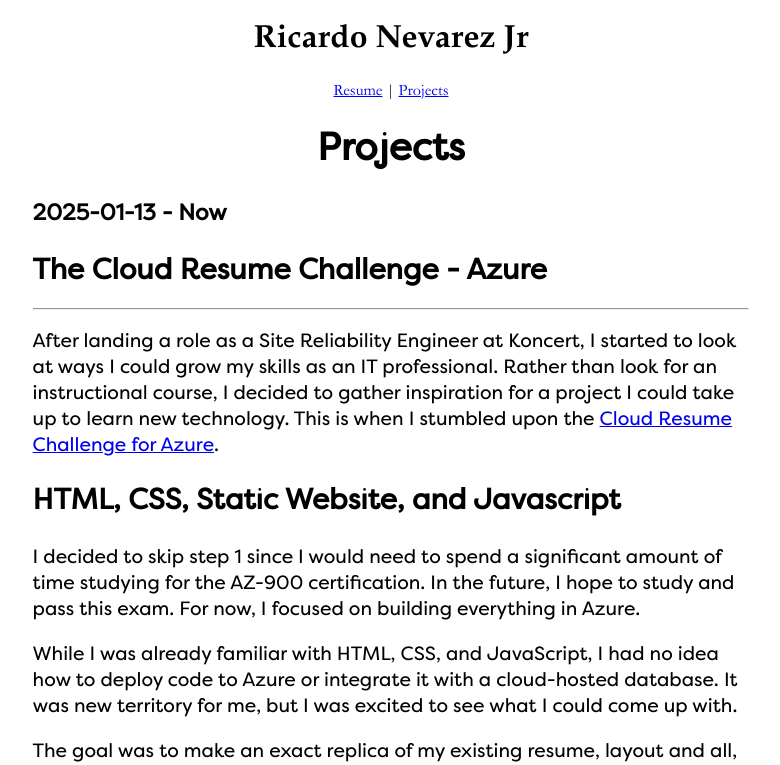
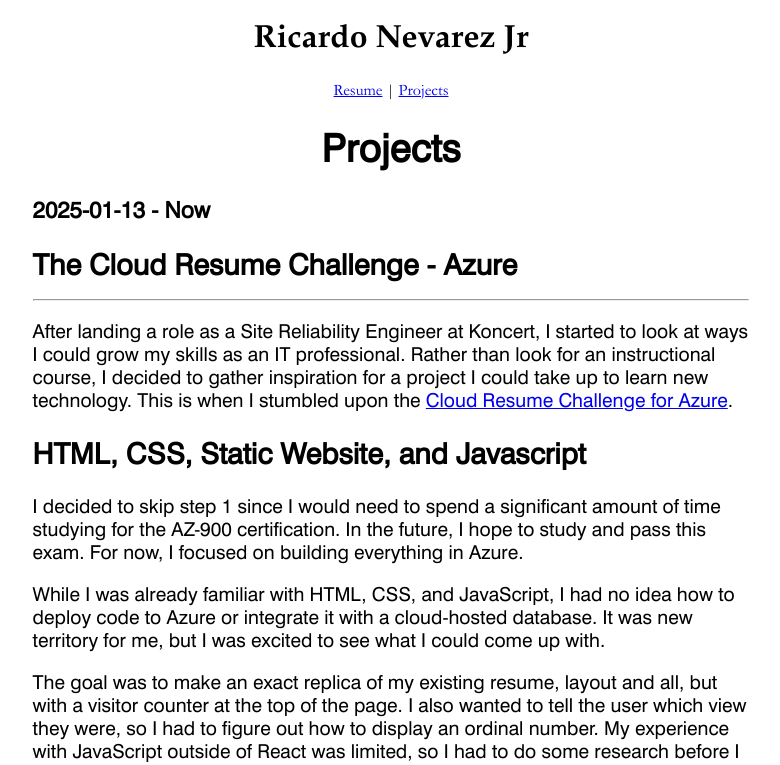
Before and after one commit to rnevarez-cloud/resume-nevarez-cloud, a React (Create React App) app: page /Projects in a window 1280 px wide. Shown: the top 765 px of the page, without its empty margins (249-1029 px from the left). Built offline with nearby package versions, Linux system fonts and the light colour scheme; no server answers.

Commit message:
Changes to styling

```diff
--- a/src/index.css
+++ b/src/index.css
@@ -4,8 +4,8 @@
 }
 
 @font-face {
-    font-family: FilsonProRegular;
-    src: url(../public/FilsonProRegular.ttf);
+    font-family: Swiss721;
+    src: url(../public/swiss.ttf);
 }
 
 .center {
@@ -42,7 +42,7 @@ hr {
 }
 
 .blog {
-    font-family: 'FilsonProRegular';
+    font-family: 'Swiss721';
     font-size: 1.2em;
     margin: 0 15% 0 15%;
 }
```
Also changed, not shown: public/swiss.ttf (added).
